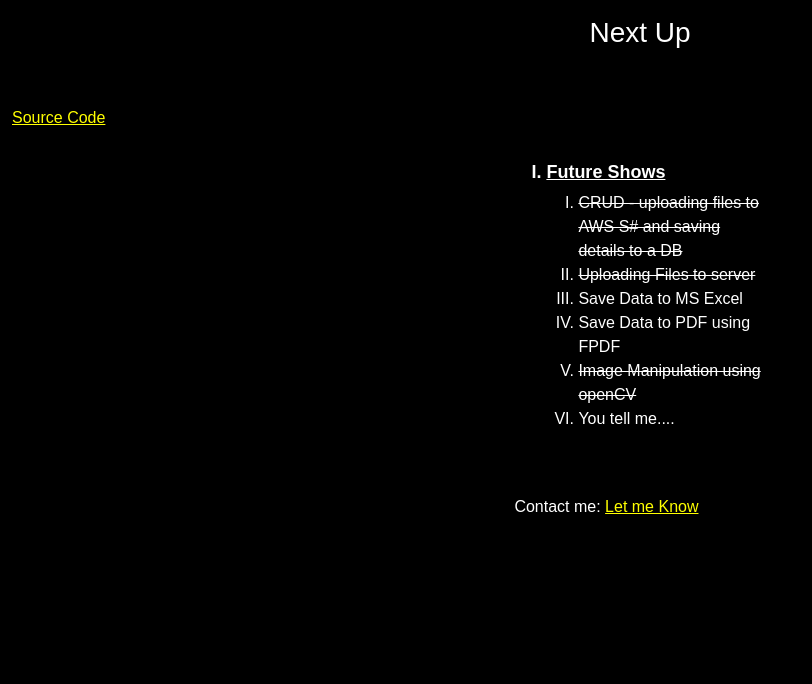
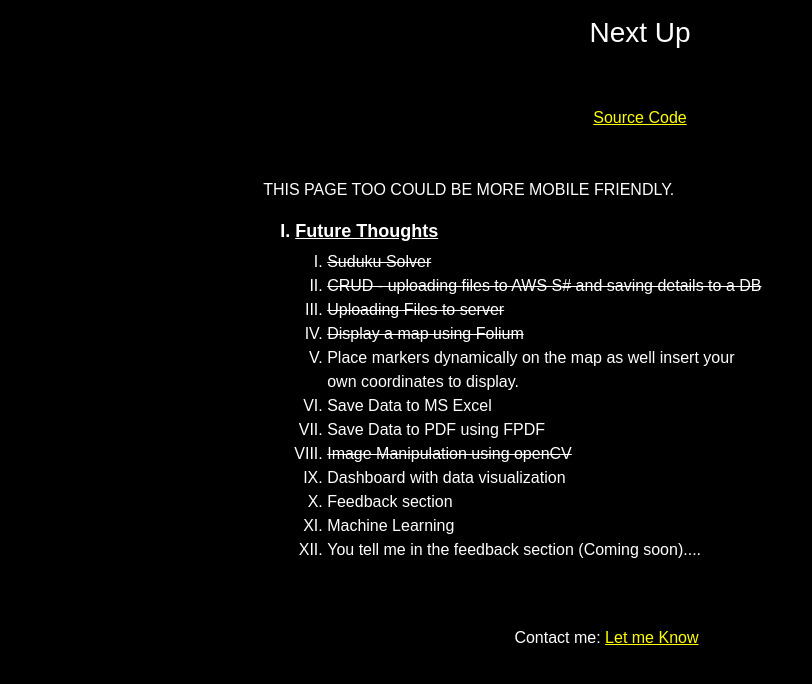
Before and after one commit to WayneBruton/flaskPersonal, a Flask app: page /nextup in a window 1280 px wide. Shown: the part 56-740 px from the top of the page, without its empty margins (0-812 px from the left). Run offline with Flask 3, Linux system fonts and the light colour scheme; parts of the project's set-up code (start-up, migrations or seed data) failed here and were passed over; some libraries are stand-ins or nearby versions.

Commit message:
2023/08/30A

```diff
--- a/main.py
+++ b/main.py
@@ -9,6 +9,6 @@ if not os.path.exists('website/uploads'):
 app = create_app()
 
 if __name__ == '__main__':
-    app.run()
+    app.run(debug=True, port=8010)
 
 # app.run(debug=True, port=8010)
--- a/website/templates/image_manipulation.html
+++ b/website/templates/image_manipulation.html
@@ -22,7 +22,9 @@
 			absolute, this allows me to position the inner div over the outer div. I have also used a button to enable
 			the
 			cropping functionality, this is disabled until an image is uploaded. When a new image is uploaded, I am
-			deleting all other images in that specific folder.
+			deleting all other images in that specific folder.<br/><br/>
+
+			<strong>Issues:</strong> The original image does not always show, not a train smash but I will fix it.
 		</p>
 		<br><br>
 		<a href="https://github.com/WayneBruton/flaskPersonal/" target="_blank"
--- a/website/templates/index.html
+++ b/website/templates/index.html
@@ -17,7 +17,7 @@
 <!--				date.</strong>-->
 <!--				<br>-->
 <!--				<br>-->
-				<strong>This is not meant to be a CV or Resume, but rather a brief description of my developer life.</strong>
+				<strong>This is not meant to be a CV or Resume, but rather a brief description of my later experience in Python. This page needs to be more mobile friendly.</strong>
 				<br><br>
 				<a href="https://github.com/WayneBruton/flaskPersonal/" target="_blank" style="color: white; text-decoration: underline; color: yellow;">Source Code</a>
 				<br><br>
--- a/website/templates/nextup.html
+++ b/website/templates/nextup.html
@@ -9,20 +9,29 @@
 <h3 class="text-center" style="color: white">Next Up</h3>
 <br>
 <br>
-<a href="https://github.com/WayneBruton/flaskPersonal/" target="_blank"
-   style="color: white; text-decoration: underline; color: yellow;">Source Code</a>
+<div style="display: flex; justify-content: center;">
+	<a class="text-center" href="https://github.com/WayneBruton/flaskPersonal/" target="_blank"
+	   style="color: white; text-decoration: underline; color: yellow;">Source Code</a>
+</div>
 <br>
 <br>
-<div style="padding:0% 40%;">
+<div style="padding:0% 40%; padding-left: 20%;">
+	<p style="color: white;">THIS PAGE TOO COULD BE MORE MOBILE FRIENDLY.</p>
 	<ol>
-		<li class="title">Future Shows</li>
+		<li class="title">Future Thoughts</li>
 		<ol>
+			<li style="text-decoration: line-through;">Suduku Solver</li>
 			<li style="text-decoration: line-through;">CRUD - uploading files to AWS S# and saving details to a DB</li>
 			<li style="text-decoration: line-through;">Uploading Files to server</li>
+			<li style="text-decoration: line-through;">Display a map using Folium</li>
+			<li>Place markers dynamically on the map as well insert your own coordinates to display.</li>
 			<li>Save Data to MS Excel</li>
 			<li>Save Data to PDF using FPDF</li>
 			<li style="text-decoration: line-through;">Image Manipulation using openCV</li>
-			<li>You tell me....</li>
+			<li>Dashboard with data visualization</li>
+			<li>Feedback section</li>
+			<li>Machine Learning</li>
+			<li>You tell me in the feedback section (Coming soon)....</li>
 		</ol>
 	</ol>
 </div>
--- a/website/templates/s3example.html
+++ b/website/templates/s3example.html
@@ -16,7 +16,10 @@
 				In this example I have only allowed png, jpg, jpeg and pdf extensions only.
 
 			This example I am also doing a bit of CRUD, I am saving the data to SQLite3 database and pushing the file
-				up to AWS S3, also when deleting, it removes the item from the database and removes it from AWS S3 too.</p>
+				up to AWS S3, also when deleting, it removes the item from the database and removes it from AWS S3 too.
+				<br><br>
+				<strong>Issues:</strong> Ideally I should use a progress bar or such like while file is being uploaded to AWS S3.
+			</p>
 			<br><br>
 			<a href="https://github.com/WayneBruton/flaskPersonal/" target="_blank" style="color: white; text-decoration: underline; color: yellow;">Source Code</a>
 			<br><br>
--- a/website/views.py
+++ b/website/views.py
@@ -156,6 +156,9 @@ def map():
             <br />
             <strong>ISSUES TO SORT:</strong> Folium it appears uses a different version of bootstrap, as result the
             NavBar looks slightly different, I will sort it eventually.
+            <br />
+            Also, a marker can have an image, please see the purple marker on the map, I have added an image to the
+            popup.
             </p>
         </div>
             <div class="col-md-2"></div>
```
Also changed, not shown: instance/eccentric.db.
